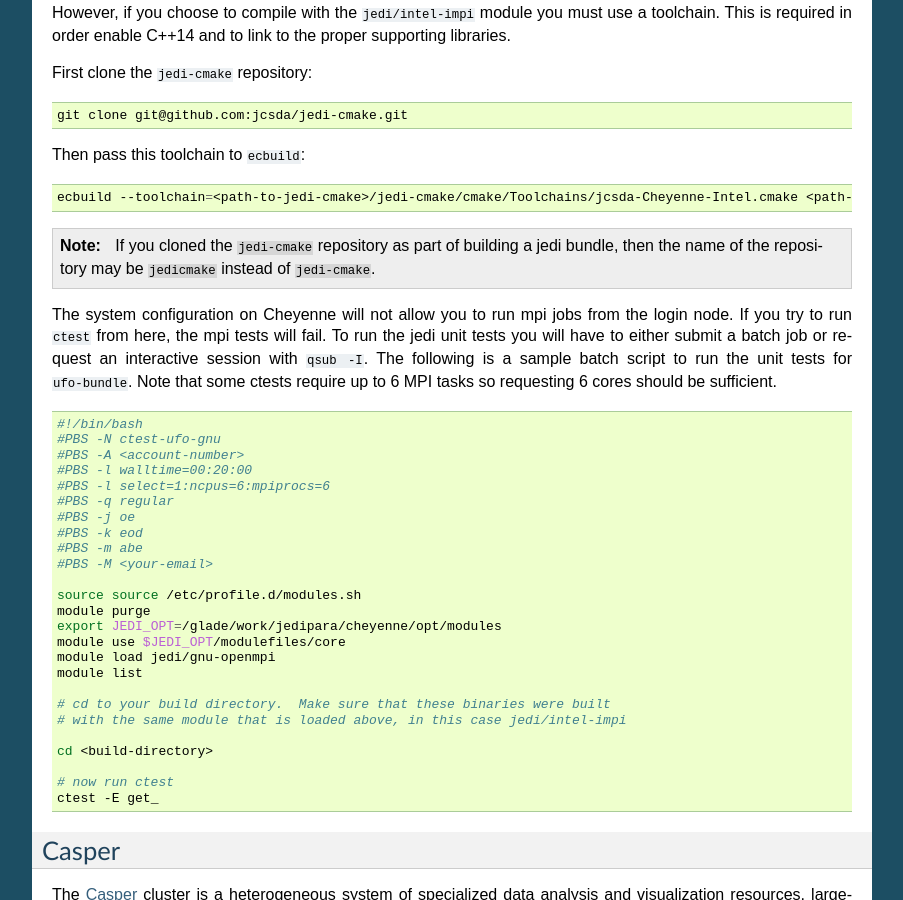
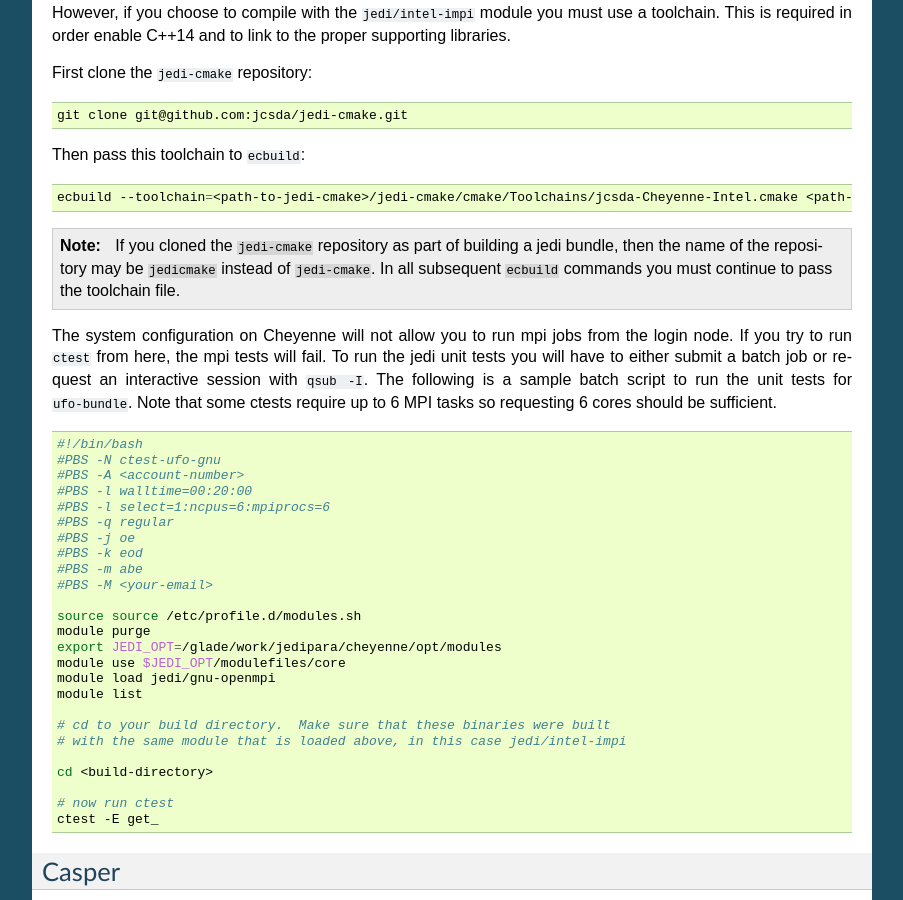
Before and after one commit to JCSDA/jedi-docs, a Sphinx documentation site: the page built from docs/using/jedi_environment/modules.rst, in a window 1280 px wide and 900 px high, scrolled down 4743 px. Shown: the whole window, without its empty margins (198-1101 px from the left). Built offline with Sphinx 7.4.7, drawn with Linux system fonts in a browser that asks for light colours.

Commit message:
add a small addition to notes for Cheyenne regarding ecbuild and passing of toolchain (#371)

```diff
--- a/docs/using/jedi_environment/modules.rst
+++ b/docs/using/jedi_environment/modules.rst
@@ -282,6 +282,7 @@
 .. note::
 
    If you cloned the ``jedi-cmake`` repository as part of building a jedi bundle, then the name of the repository may be ``jedicmake`` instead of ``jedi-cmake``.
+   In all subsequent ``ecbuild`` commands you must continue to pass the toolchain file.
 
 The system configuration on Cheyenne will not allow you to run mpi jobs from the login node.  If you try to run :code:`ctest` from here, the mpi tests will fail.  To run the jedi unit tests you will have to either submit a batch job or request an interactive session with :code:`qsub -I`.  The following is a sample batch script to run the unit tests for ``ufo-bundle``.  Note that some ctests require up to 6 MPI tasks so requesting 6 cores should be sufficient.
 
```
